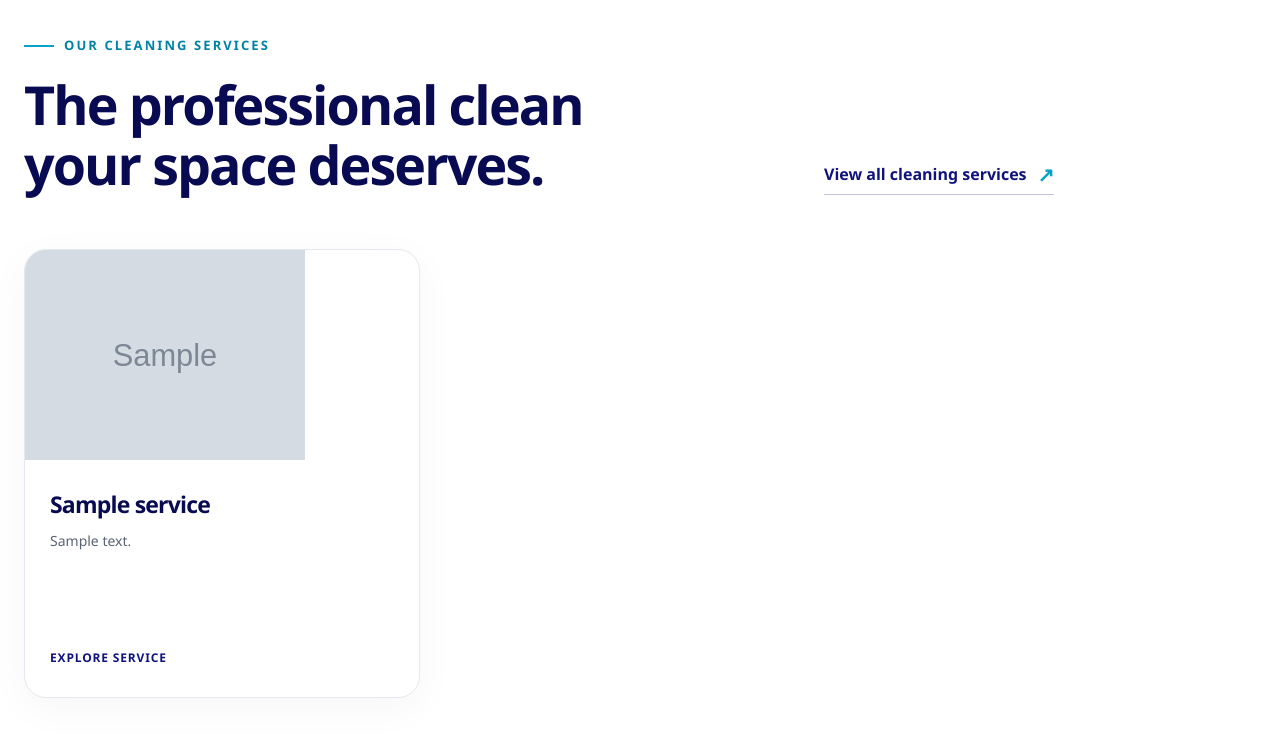
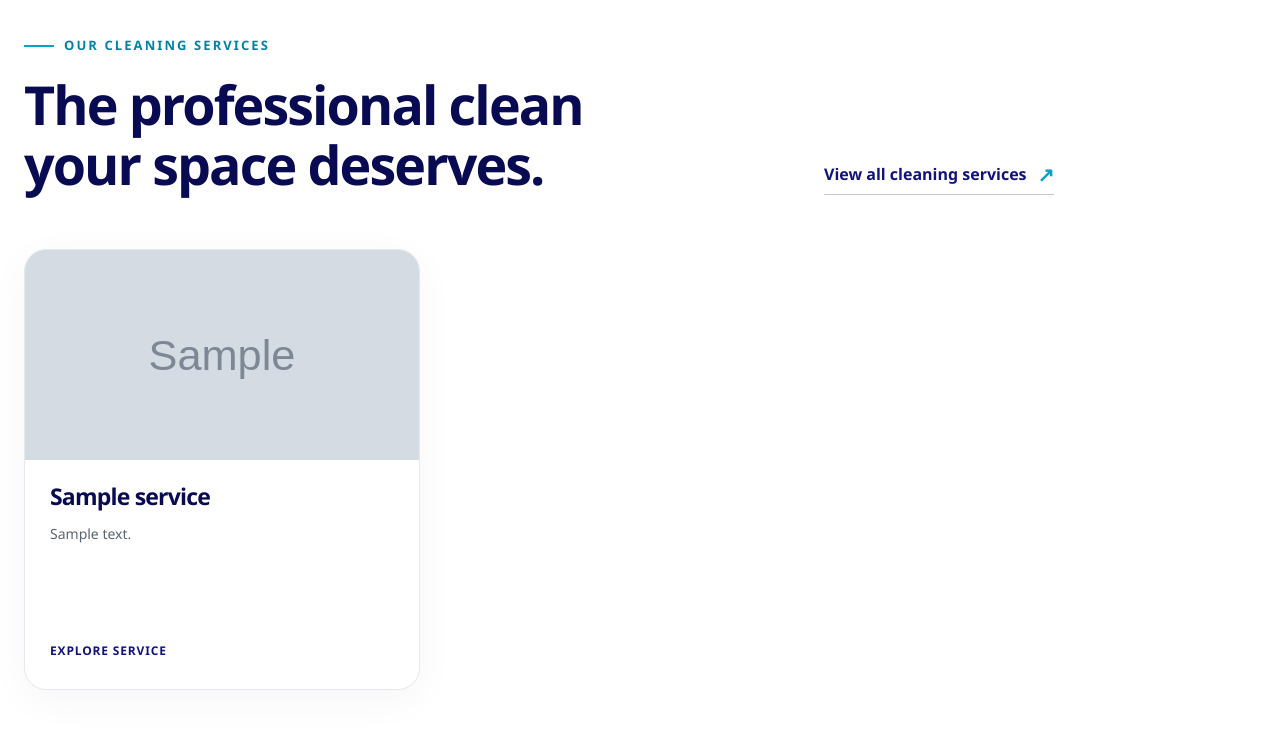
Before and after one commit to deepmoga/jgcleaningservices.com.au, a PHP site: page / in a window 1280 px wide. Shown: the part 1008-1746 px from the top of the page. Run offline with PHP 8.4, Linux system fonts and the light colour scheme; tables that the repository leaves empty hold one stand-in row (values such as "Sample post"); grey boxes marked "Sample" are stand-in pictures; some libraries are stand-ins or nearby versions.

Commit message:
Fix full-width service card images

```diff
--- a/assets/css/style.css
+++ b/assets/css/style.css
@@ -733,7 +733,6 @@ p {
 .service-card > a {
   position: relative;
   z-index: 2;
-  display: inline-flex;
   gap: 10px;
   align-items: center;
   color: var(--navy);
```
